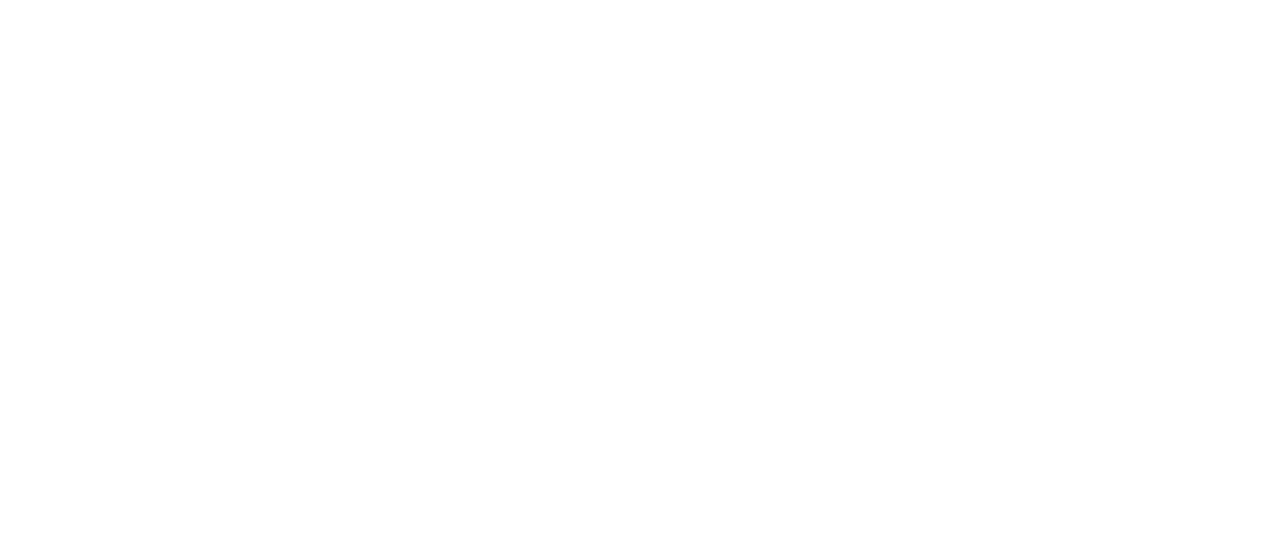
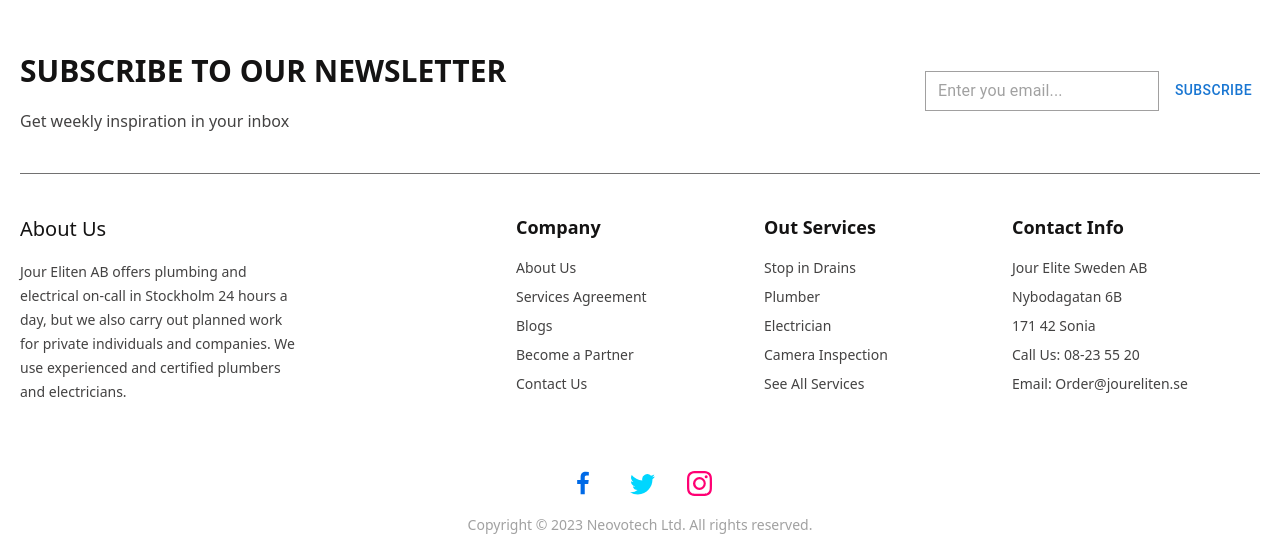
Before and after one commit to TheRakib/Needz-website, a Next.js app: page / in a window 1280 px wide. Shown: the part 1056-1611 px from the top of the page. Before the commit the page ends 984 px from the top, so only its background shows below. Built offline with nearby package versions, Linux system fonts and the light colour scheme.

Commit message:
footer added

```diff
--- a/app/layout.tsx
+++ b/app/layout.tsx
@@ -3,6 +3,7 @@ import { Inter } from "next/font/google";
 import "./globals.css";
 import Script from "next/script";
 import Navbar from "@/components/Layout/Navbar";
+import Footer from "@/components/Layout/Footer";
 
 const inter = Inter({
   weight: ["200", "300", "400", "500", "500", "600", "700"],
@@ -26,7 +27,7 @@ export default function RootLayout({
       <body className={inter.variable}>
         <Navbar />
         <main>{children}</main>
-        <footer></footer>
+        <Footer />
       </body>
       <Script
         strategy="afterInteractive"
--- a/app/page.tsx
+++ b/app/page.tsx
@@ -3,7 +3,7 @@ import Image from "next/image";
 
 export default function Home() {
   return (
-    <main className="font-inter min-h-screen">
+    <main className="font-inter min-h-screen px-2">
       <Banner />
     </main>
   );
--- a/components/Home/Banner.tsx
+++ b/components/Home/Banner.tsx
@@ -5,12 +5,12 @@ import React from "react";
 export default function Banner() {
   return (
     <div className="max-w-layout mx-auto mt-20">
-      <div className="grid md:grid-cols-2 gap-4">
+      <div className="grid md:grid-cols-2 grid-cols-1 gap-4">
         <div className="col-span-1 flex flex-col justify-between">
           <h2 className="text-title font-bold">
             On call throughout Stockholm, <br /> around the clock!
           </h2>
-          <p className="text-sm text-black/70 md:mr-36 my-6 leading-6">
+          <p className="text-sm text-black/70 md:mr-36 my-6 leading-6 max-w-full">
             Jour Eliten AB offers plumbing and electrical on-call in Stockholm
             24 hours a day, but we also carry out planned work for private
             individuals and companies. We use experienced and certified plumbers
@@ -38,20 +38,20 @@ export default function Banner() {
           </div>
           <div className="flex gap-4 w-full mr-10">
             <Button
-              className="capitalize py-5 px-7 text-xl bg-primary text-white w-[40%] "
+              className="capitalize py-5 px-7 text-xl bg-primary text-white md:w-[40%] "
               size="large"
             >
               Book a service
             </Button>
             <Button
-              className="capitalize py-5 px-7 text-xl bg-secondary text-white w-[40%] "
+              className="capitalize py-5 px-7 text-xl bg-secondary text-white md:w-[40%] "
               size="large"
             >
               contact us
             </Button>
           </div>
         </div>
-        <div className="col-span-1 relative w-[583px] h-[625px] ml-auto">
+        <div className="col-span-1 relative xl:w-[583px] md:h-[625px] w-[383px] h-[425px] ml-auto">
           <Image src={"/home/banner.png"} alt="banner" fill />
         </div>
       </div>
--- /dev/null
+++ b/components/Layout/Footer.tsx
@@ -0,0 +1,115 @@
+import { Button, InputBase, TextField } from "@mui/material";
+import React from "react";
+import { BiLogoFacebook } from "react-icons/bi";
+import { BsTwitter, BsInstagram } from "react-icons/bs";
+
+export default function Footer() {
+  return (
+    <footer className="bg-white text-black pt-[120px] pb-[20px]">
+      <div className="max-w-layout mx-auto">
+        <div className="flex justify-between">
+          <div className="flex flex-col gap-4">
+            <h2 className="text-[30px] uppercase font-bold">
+              subscribe to our newsletter
+            </h2>
+            <p className="text-base text-black/80 ">
+              Get weekly inspiration in your inbox
+            </p>
+          </div>
+          <div className="flex gap-2 items-center">
+            <InputBase
+              id="outlined-basic"
+              placeholder="Enter you email..."
+              className={` rounded-none border border-black/40 h-[40px] pl-3`}
+            />
+            <div className="">
+              <Button className="bg-primary text-white rounded-lg py-2 px-4 capitalize font-bold text-base ">
+                Subscribe
+              </Button>
+            </div>
+          </div>
+        </div>
+        <div className="w-full h-[1px] bg-black/60 my-10 "></div>
+        <div className="grid grid-cols-5 justify-between">
+          <div className="col-span-2">
+            <h3 className="text-[20px] capitalize mb-4 ">About us</h3>
+            <p className="max-w-[284px] text-black/80 text-[14px] leading-6 ">
+              Jour Eliten AB offers plumbing and electrical on-call in Stockholm
+              24 hours a day, but we also carry out planned work for private
+              individuals and companies. We use experienced and certified
+              plumbers and electricians.
+            </p>
+          </div>
+          <div className="col-span-3 grid grid-cols-3">
+            {contactInfo.map((info) => (
+              <div key={info.id} className="col-span-1 ">
+                <h3 className="text-[18px] font-semibold mb-4 ">
+                  {info.title}
+                </h3>
+                <ul className="text-black/80 ">
+                  {info.items.map((item, i) => (
+                    <li key={i} className="mb-2 text-[14px] ">
+                      {item}
+                    </li>
+                  ))}
+                </ul>
+              </div>
+            ))}
+          </div>
+        </div>
+        <div className="flex flex-col gap-4 justify-center items-center mt-16">
+          <div className="flex gap-8 items-center">
+            <div className="cursor-pointer">
+              <BiLogoFacebook className="text-primary text-[30px] " />
+            </div>
+            <div className="cursor-pointer">
+              <BsTwitter className="text-[#00d6ff] text-[25px] " />
+            </div>
+            <div className="cursor-pointer">
+              <BsInstagram className="text-[#ff0073] text-[25px] " />
+            </div>
+          </div>
+          <p className="text-[14px] text-black/40 ">
+            Copyright &copy; 2023 Neovotech Ltd. All rights reserved.
+          </p>
+        </div>
+      </div>
+    </footer>
+  );
+}
+
+const contactInfo = [
+  {
+    id: 1,
+    title: "Company",
+    items: [
+      "About Us",
+      "Services Agreement",
+      "Blogs",
+      "Become a Partner",
+      "Contact Us",
+    ],
+  },
+  {
+    id: 2,
+    title: "Out Services",
+    items: [
+      "Stop in Drains",
+      "Plumber",
+      "Electrician",
+      "Camera Inspection",
+      "See All Services",
+    ],
+  },
+  {
+    id: 3,
+    title: "Contact Info",
+    items: [
+      "Jour Elite Sweden AB",
+      "Nybodagatan 6B",
+      "171 42 Sonia",
+      "Call Us: 08-23 55 20",
+      "Email: Order@joureliten.se",
+    ],
+  },
+];
```
